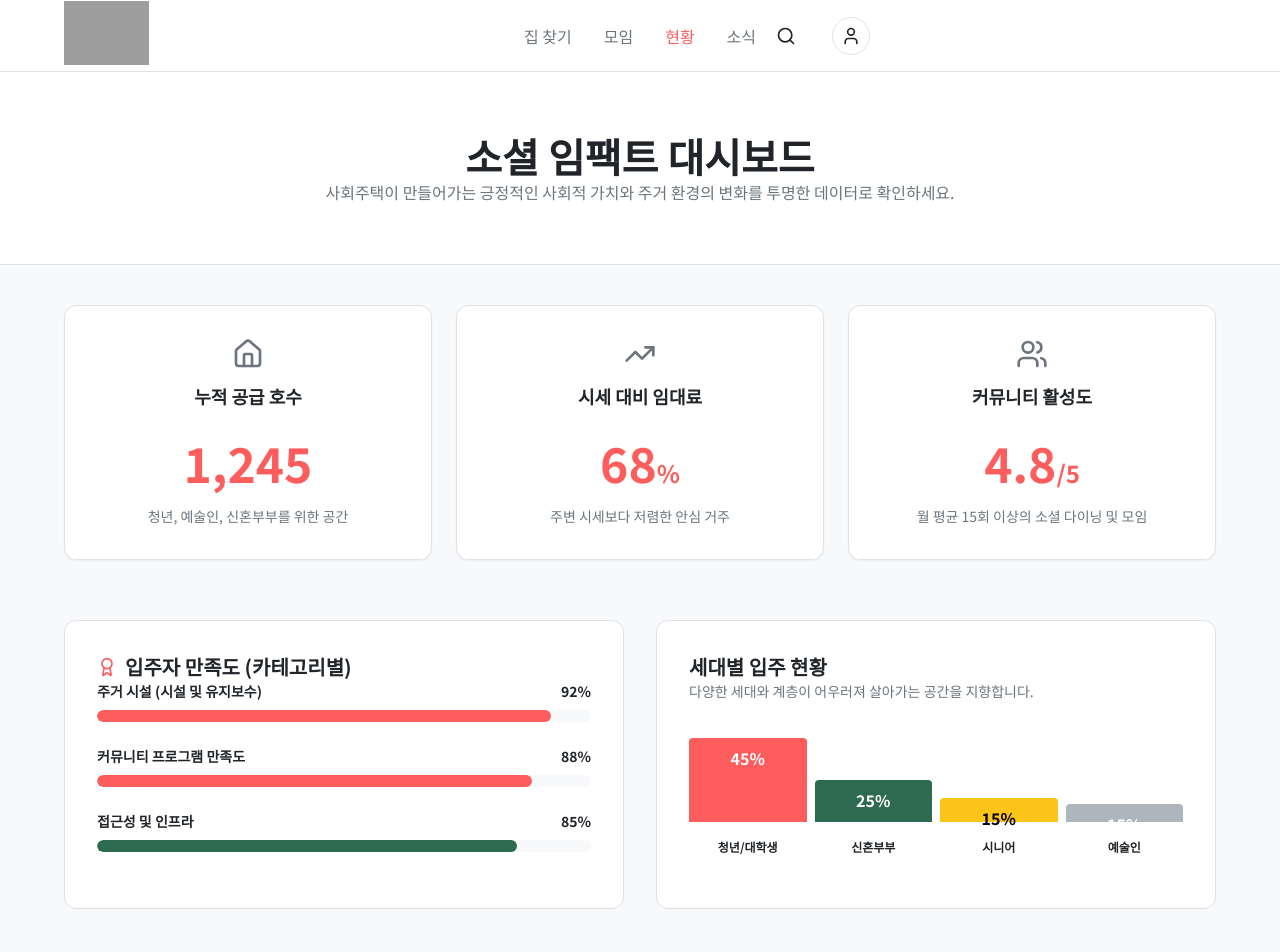
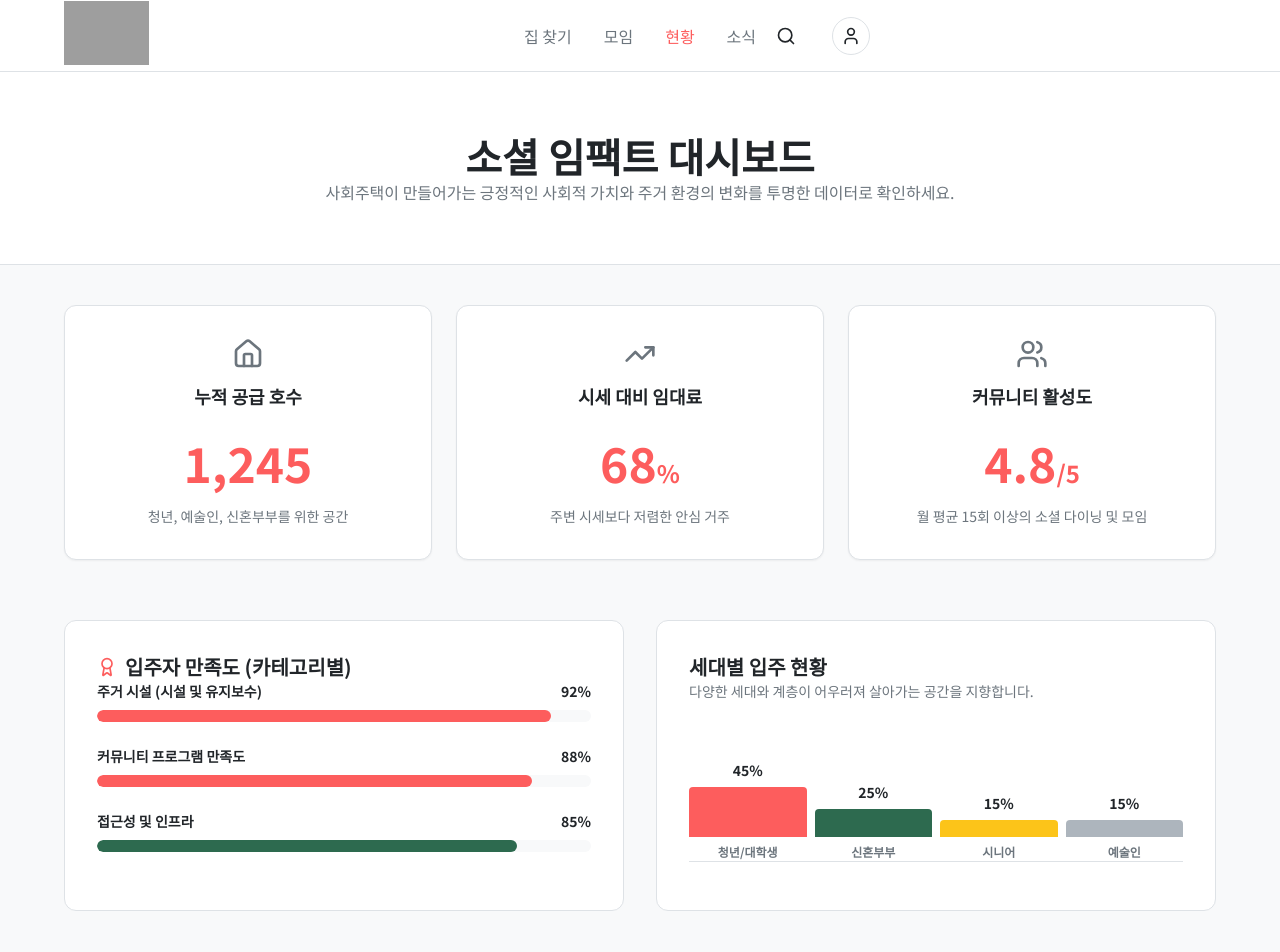
Before and after one commit to dosankim/social-living-connect, a React (Vite) app: page /insight in a window 1280 px wide. Shown: the top 952 px of the page. Built offline with nearby package versions, Linux system fonts and the light colour scheme; grey boxes are pictures that could not be loaded.

Commit message:
fix: resolve text overflow in occupancy chart on insight page

```diff
--- a/src/pages/Insight.css
+++ b/src/pages/Insight.css
@@ -86,6 +86,60 @@
     border-radius: var(--radius-full);
 }
 
+/* Vertical Bar Chart (Generation Occupancy) */
+.v-bar-chart {
+    display: flex;
+    gap: 8px;
+    height: 160px;
+    /* Increased height to give breathing room for labels above */
+    align-items: flex-end;
+    padding-bottom: 24px;
+    /* Space for the bottom labels */
+    padding-top: 24px;
+    /* Space for the top percent numbers */
+    position: relative;
+    border-bottom: 1px solid var(--color-border);
+    margin-bottom: 16px;
+}
+
+.v-bar-col {
+    flex: 1;
+    height: 100%;
+    position: relative;
+    display: flex;
+    flex-direction: column;
+    justify-content: flex-end;
+}
+
+.v-bar-track-bottom {
+    width: 100%;
+    border-radius: 4px 4px 0 0;
+    transition: height var(--transition-normal);
+}
+
+.v-bar-percent {
+    position: absolute;
+    width: 100%;
+    text-align: center;
+    font-weight: 700;
+    font-size: 0.875rem;
+    color: var(--color-text-primary);
+    margin-bottom: 6px;
+    /* Offset to sit just above the track */
+    z-index: 2;
+}
+
+.v-bar-label {
+    position: absolute;
+    bottom: -24px;
+    width: 100%;
+    text-align: center;
+    font-size: 0.75rem;
+    font-weight: 600;
+    color: var(--color-text-secondary);
+    white-space: nowrap;
+}
+
 .operator-grid {
     display: grid;
     grid-template-columns: repeat(auto-fill, minmax(250px, 1fr));
--- a/src/pages/Insight.jsx
+++ b/src/pages/Insight.jsx
@@ -79,17 +79,34 @@ export default function Insight() {
                         <h3 className="text-h4 font-bold mb-6">세대별 입주 현황</h3>
                         <p className="text-sm text-secondary mb-8">다양한 세대와 계층이 어우러져 살아가는 공간을 지향합니다.</p>
 
-                        <div style={{ display: 'flex', gap: '8px', height: '120px', alignItems: 'flex-end', marginBottom: '16px' }}>
-                            <div style={{ flex: 1, backgroundColor: 'var(--color-primary)', height: '70%', borderRadius: '4px 4px 0 0', display: 'flex', justifyContent: 'center', color: 'white', alignItems: 'flex-start', paddingTop: '8px', fontWeight: 'bold' }}>45%</div>
-                            <div style={{ flex: 1, backgroundColor: 'var(--color-secondary)', height: '35%', borderRadius: '4px 4px 0 0', display: 'flex', justifyContent: 'center', color: 'white', alignItems: 'flex-start', paddingTop: '8px', fontWeight: 'bold' }}>25%</div>
-                            <div style={{ flex: 1, backgroundColor: '#FCC419', height: '20%', borderRadius: '4px 4px 0 0', display: 'flex', justifyContent: 'center', color: 'black', alignItems: 'flex-start', paddingTop: '8px', fontWeight: 'bold' }}>15%</div>
-                            <div style={{ flex: 1, backgroundColor: 'var(--color-text-tertiary)', height: '15%', borderRadius: '4px 4px 0 0', display: 'flex', justifyContent: 'center', color: 'white', alignItems: 'flex-start', paddingTop: '8px', fontWeight: 'bold' }}>15%</div>
-                        </div>
-                        <div style={{ display: 'flex', gap: '8px', textAlign: 'center', fontSize: '0.75rem', fontWeight: '600' }}>
-                            <div style={{ flex: 1 }}>청년/대학생</div>
-                            <div style={{ flex: 1 }}>신혼부부</div>
-                            <div style={{ flex: 1 }}>시니어</div>
-                            <div style={{ flex: 1 }}>예술인</div>
+                        <div className="v-bar-chart">
+                            {/* 청년/대학생 45% */}
+                            <div className="v-bar-col">
+                                <span className="v-bar-percent" style={{ bottom: '45%' }}>45%</span>
+                                <div className="v-bar-track-bottom" style={{ height: '45%', backgroundColor: 'var(--color-primary)' }}></div>
+                                <span className="v-bar-label">청년/대학생</span>
+                            </div>
+
+                            {/* 신혼부부 25% */}
+                            <div className="v-bar-col">
+                                <span className="v-bar-percent" style={{ bottom: '25%' }}>25%</span>
+                                <div className="v-bar-track-bottom" style={{ height: '25%', backgroundColor: 'var(--color-secondary)' }}></div>
+                                <span className="v-bar-label">신혼부부</span>
+                            </div>
+
+                            {/* 시니어 15% */}
+                            <div className="v-bar-col">
+                                <span className="v-bar-percent" style={{ bottom: '15%' }}>15%</span>
+                                <div className="v-bar-track-bottom" style={{ height: '15%', backgroundColor: '#FCC419' }}></div>
+                                <span className="v-bar-label">시니어</span>
+                            </div>
+
+                            {/* 예술인 15% */}
+                            <div className="v-bar-col">
+                                <span className="v-bar-percent" style={{ bottom: '15%' }}>15%</span>
+                                <div className="v-bar-track-bottom" style={{ height: '15%', backgroundColor: 'var(--color-text-tertiary)' }}></div>
+                                <span className="v-bar-label">예술인</span>
+                            </div>
                         </div>
                     </div>
                 </div>
```
